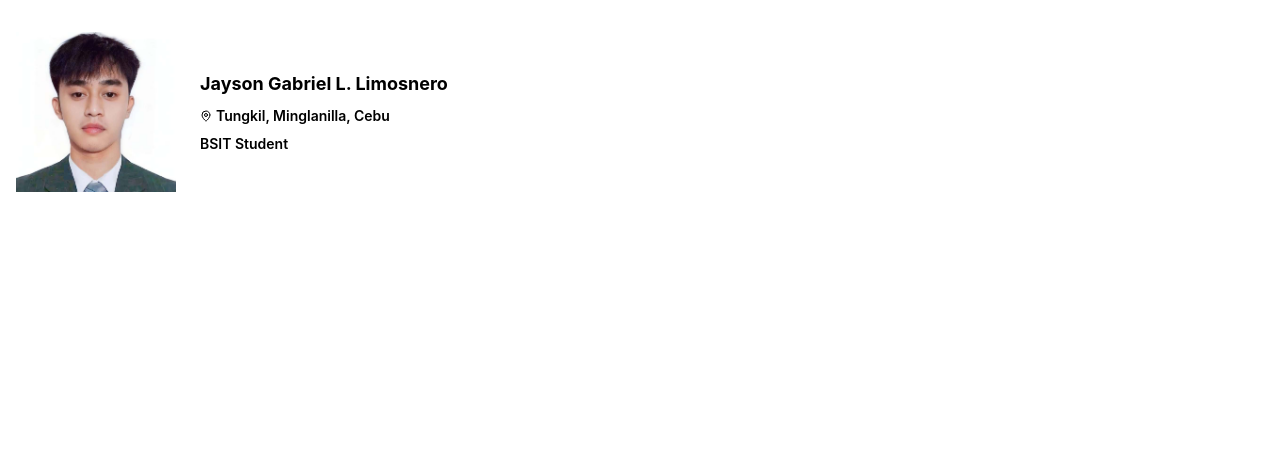
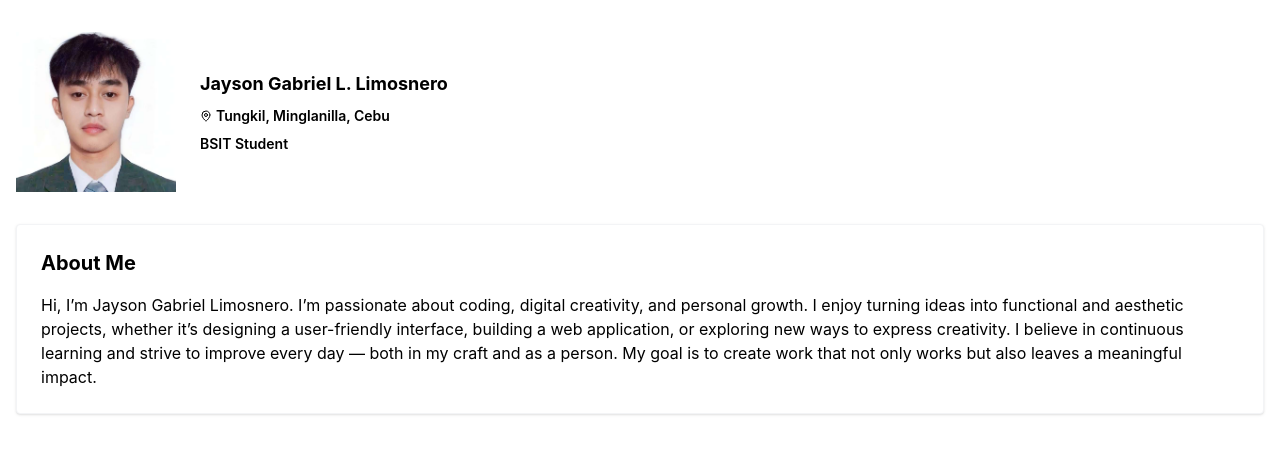
Before and after one commit to Sonix-J/Sonix-Portfolio, a React (Vite) app: page / in a window 1280 px wide. Shown: the top 454 px of the page. Built offline with nearby package versions, Linux system fonts and the light colour scheme.

Commit message:
added 'About Me' section

```diff
--- a/src/components/sections/About.tsx
+++ b/src/components/sections/About.tsx
@@ -0,0 +1,19 @@
+import Card from "../ui/Card";
+
+export default function About() {
+  return (
+    <section>
+      <Card title="About Me">
+        <p>
+          Hi, I’m Jayson Gabriel Limosnero. I’m passionate about coding, digital
+          creativity, and personal growth. I enjoy turning ideas into functional
+          and aesthetic projects, whether it’s designing a user-friendly
+          interface, building a web application, or exploring new ways to
+          express creativity. I believe in continuous learning and strive to
+          improve every day — both in my craft and as a person. My goal is to
+          create work that not only works but also leaves a meaningful impact.
+        </p>
+      </Card>
+    </section>
+  );
+}
--- a/src/components/sections/Hero.tsx
+++ b/src/components/sections/Hero.tsx
@@ -3,7 +3,7 @@ import profile from '../../assets/profile.jpg'
 
 export default function Hero() {
   return (
-    <section className="flex items-center gap-6 px-4 py-8">
+    <section className="flex items-center gap-6">
       <img
         src={profile}
         alt="Jayson Gabriel Limosnero"
--- /dev/null
+++ b/src/components/sections/Projects.tsx
@@ -0,0 +1,7 @@
+export default function Projects() {
+  return (
+    <section>
+
+    </section>
+  );
+}
--- /dev/null
+++ b/src/components/ui/Card.tsx
@@ -0,0 +1,16 @@
+type CardProps = {
+  title?: string;
+  children: React.ReactNode;
+  className?: string;
+};
+
+export default function Card({ title, children, className = "" }: CardProps) {
+  return (
+    <div
+      className={`border border-gray-100 rounded p-6 shadow-sm bg-white ${className}`}
+    >
+      {title && <h2 className="text-xl font-bold mb-4">{title}</h2>}
+      {children}
+    </div>
+  );
+}
--- a/src/pages/Home.tsx
+++ b/src/pages/Home.tsx
@@ -1,11 +1,12 @@
 import Hero from '../components/sections/Hero'
+import About from '../components/sections/About'
 
 export default function Home() {
   return (
-    <main>
+    <main className="flex flex-col gap-8 px-4 py-8">
       <Hero />
-      {/* <About />
-      <Projects /> */}
+      <About />
+      {/* <Projects /> */}
     </main>
   )
 }
```
